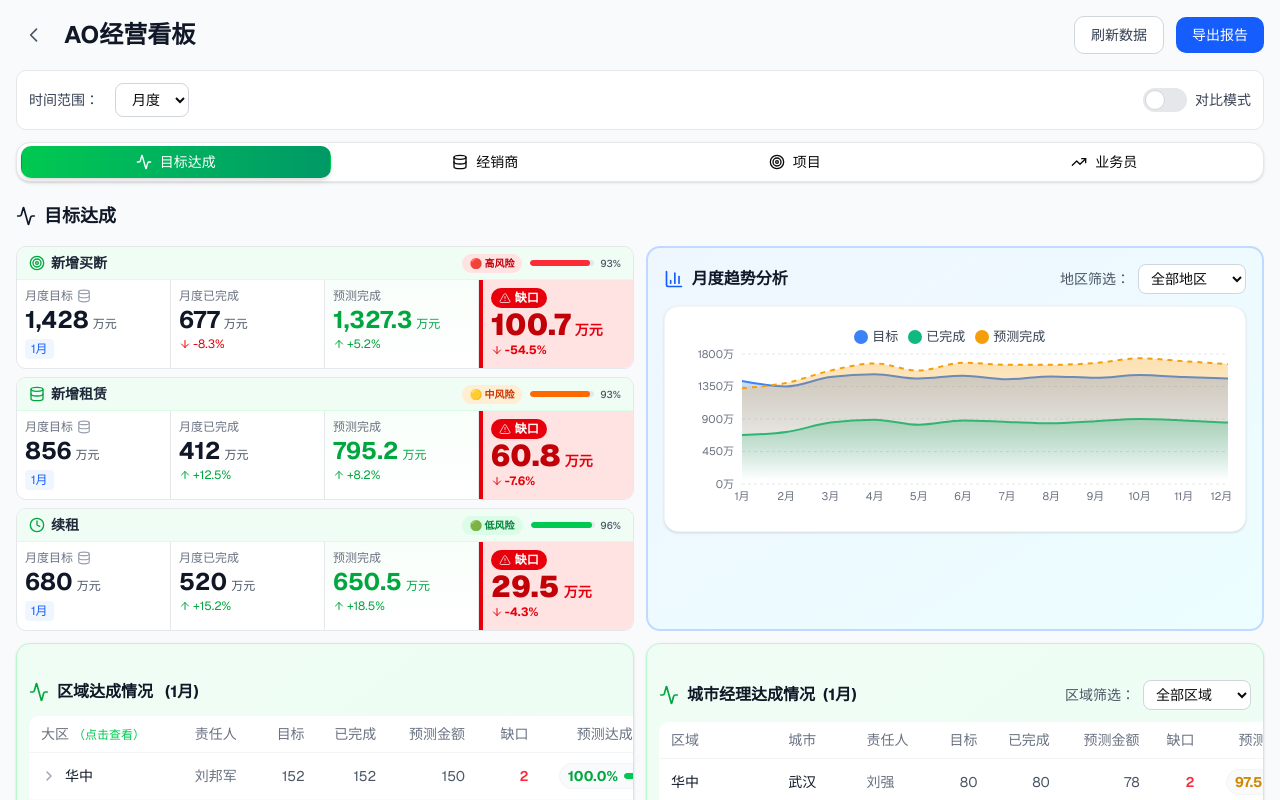
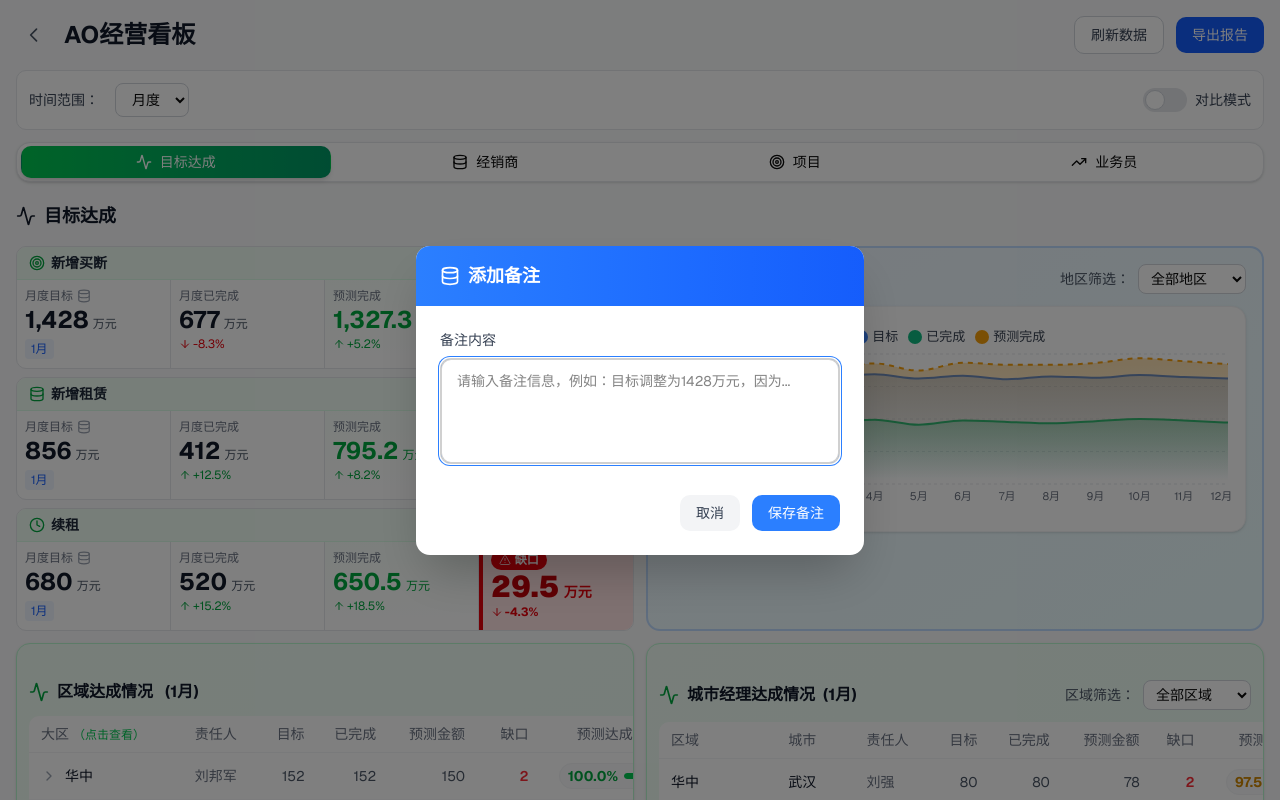
Before and after one commit to navylee1990/coze_jsc, a Next.js app: page /sales in a window 1280 px wide. Both pictures are taken after a click on the button 84 px from the left and 296 px from the top of the page. Shown: the top 800 px of the page. Built offline with nearby package versions, Linux system fonts and the light colour scheme.

Commit message:
feat: 为AO经营看板添加数据标注模态框功能

```diff
--- a/src/app/sales/page.tsx
+++ b/src/app/sales/page.tsx
@@ -2473,6 +2473,59 @@ export default function SalesDashboard() {
             </Card>
           </TabsContent>
         </Tabs>
+
+        {/* 数据标注模态框 */}
+        {showAnnotationModal && (
+          <div className="fixed inset-0 z-50 flex items-center justify-center" style={{ backgroundColor: "rgba(0,0,0,0.5)" }}>
+            <div className="bg-white rounded-xl shadow-2xl w-full max-w-md mx-4 overflow-hidden">
+              <div className="bg-gradient-to-r from-blue-500 to-blue-600 px-6 py-4">
+                <h3 className="text-lg font-semibold text-white flex items-center gap-2">
+                  <Database className="w-5 h-5" />
+                  添加备注
+                </h3>
+              </div>
+              <div className="p-6">
+                <label className="block text-sm font-medium text-gray-700 mb-2">
+                  备注内容
+                </label>
+                <textarea
+                  value={annotationText}
+                  onChange={(e) => setAnnotationText(e.target.value)}
+                  placeholder="请输入备注信息，例如：目标调整为1428万元，因为..."
+                  className="w-full px-4 py-3 border border-gray-300 rounded-lg focus:ring-2 focus:ring-blue-500 focus:border-blue-500 text-sm resize-none"
+                  rows={4}
+                  autoFocus
+                />
+                <div className="flex items-center justify-end gap-3 mt-6">
+                  <button
+                    onClick={() => {
+                      setShowAnnotationModal(false);
+                      setCurrentAnnotationKey('');
+                      setAnnotationText('');
+                    }}
+                    className="px-4 py-2 text-sm font-medium text-gray-700 bg-gray-100 hover:bg-gray-200 rounded-lg transition-colors"
+                  >
+                    取消
+                  </button>
+                  <button
+                    onClick={() => {
+                      setAnnotations(prev => ({
+                        ...prev,
+                        [currentAnnotationKey]: annotationText
+                      }));
+                      setShowAnnotationModal(false);
+                      setCurrentAnnotationKey('');
+                      setAnnotationText('');
+                    }}
+                    className="px-4 py-2 text-sm font-medium text-white bg-blue-500 hover:bg-blue-600 rounded-lg transition-colors"
+                  >
+                    保存备注
+                  </button>
+                </div>
+              </div>
+            </div>
+          </div>
+        )}
       </div>
     );
   }
--- /dev/null
+++ b/tmp/page_fixed.tsx
@@ -0,0 +1,58 @@
+        </Tabs>
+
+        {/* 数据标注模态框 */}
+        {showAnnotationModal && (
+          <div className="fixed inset-0 z-50 flex items-center justify-center" style={{ backgroundColor: "rgba(0,0,0,0.5)" }}>
+            <div className="bg-white rounded-xl shadow-2xl w-full max-w-md mx-4 overflow-hidden">
+              <div className="bg-gradient-to-r from-blue-500 to-blue-600 px-6 py-4">
+                <h3 className="text-lg font-semibold text-white flex items-center gap-2">
+                  <Database className="w-5 h-5" />
+                  添加备注
+                </h3>
+              </div>
+              <div className="p-6">
+                <label className="block text-sm font-medium text-gray-700 mb-2">
+                  备注内容
+                </label>
+                <textarea
+                  value={annotationText}
+                  onChange={(e) => setAnnotationText(e.target.value)}
+                  placeholder="请输入备注信息，例如：目标调整为1428万元，因为..."
+                  className="w-full px-4 py-3 border border-gray-300 rounded-lg focus:ring-2 focus:ring-blue-500 focus:border-blue-500 text-sm resize-none"
+                  rows={4}
+                  autoFocus
+                />
+                <div className="flex items-center justify-end gap-3 mt-6">
+                  <button
+                    onClick={() => {
+                      setShowAnnotationModal(false);
+                      setCurrentAnnotationKey('');
+                      setAnnotationText('');
+                    }}
+                    className="px-4 py-2 text-sm font-medium text-gray-700 bg-gray-100 hover:bg-gray-200 rounded-lg transition-colors"
+                  >
+                    取消
+                  </button>
+                  <button
+                    onClick={() => {
+                      setAnnotations(prev => ({
+                        ...prev,
+                        [currentAnnotationKey]: annotationText
+                      }));
+                      setShowAnnotationModal(false);
+                      setCurrentAnnotationKey('');
+                      setAnnotationText('');
+                    }}
+                    className="px-4 py-2 text-sm font-medium text-white bg-blue-500 hover:bg-blue-600 rounded-lg transition-colors"
+                  >
+                    保存备注
+                  </button>
+                </div>
+              </div>
+            </div>
+          </div>
+        )}
+      </div>
+    </>
+  );
+}
```
